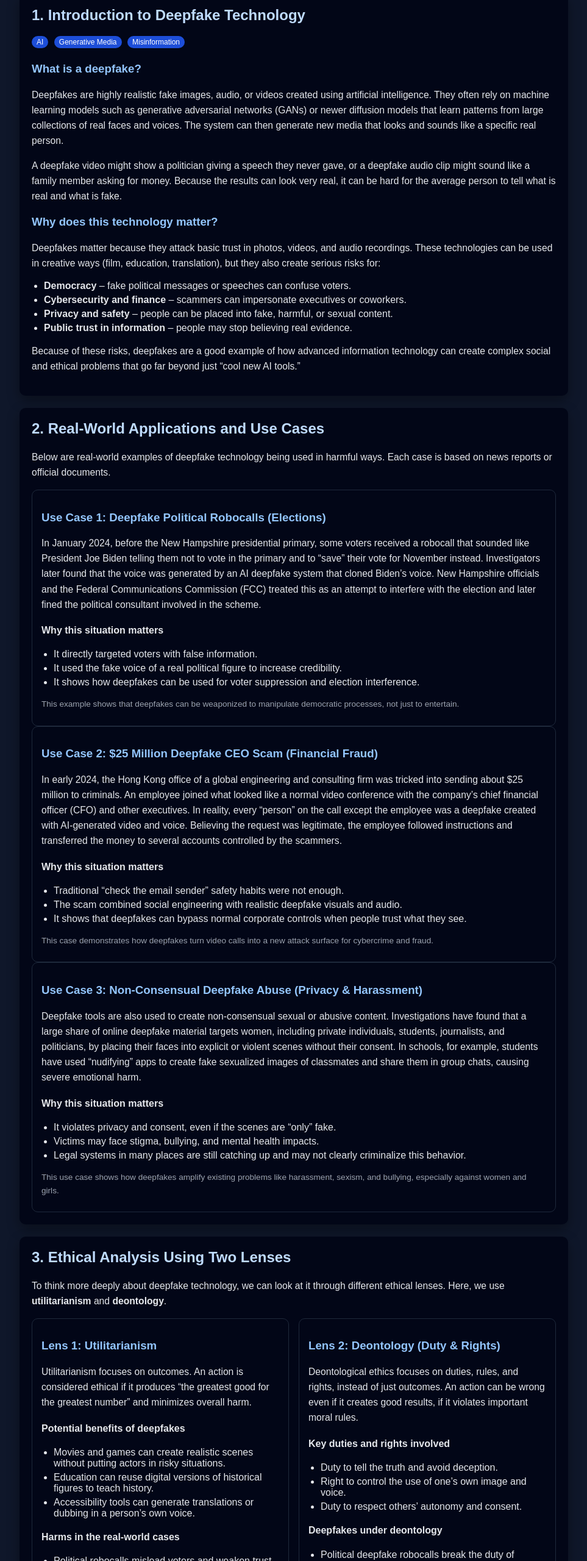
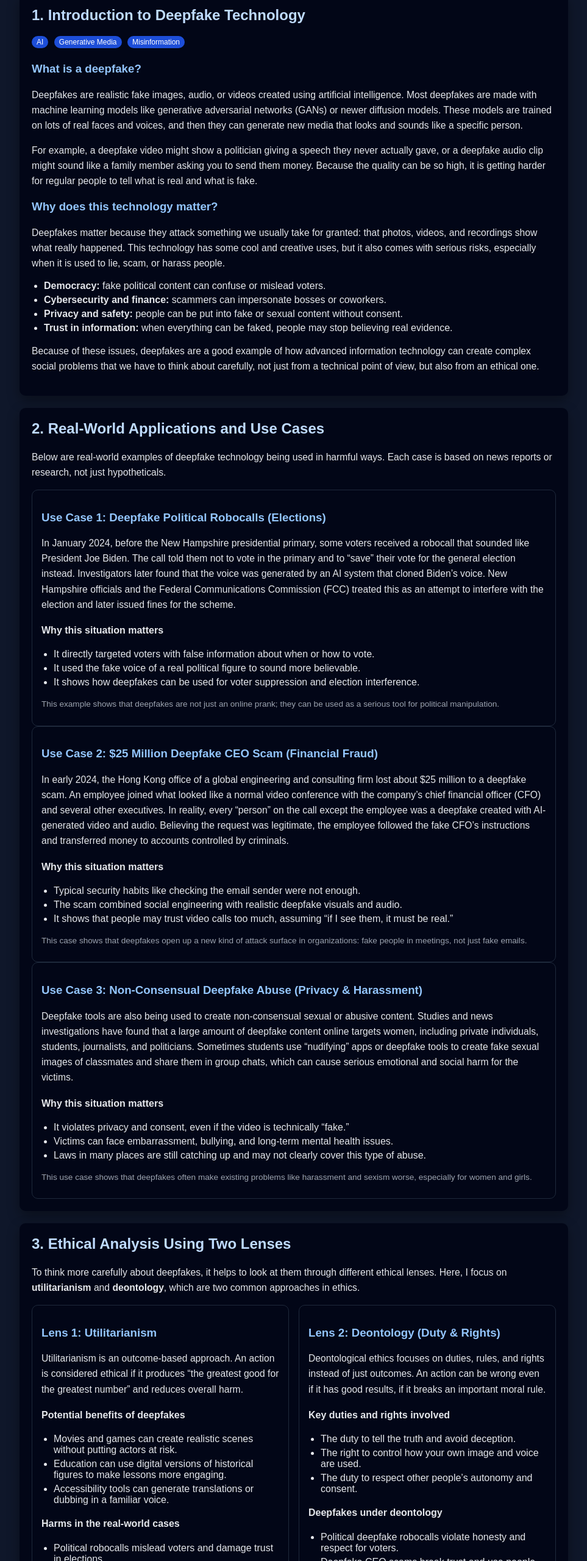
Before and after one commit to cmedina107/deepfake-final-project, a plain HTML site: page index.html in a window 1280 px wide. Shown: the part 240-2800 px from the top of the page at 61% size, without its empty margins (158-1121 px from the left). Drawn offline with Linux system fonts and the light colour scheme.

Commit message:
Update index.html

```diff
--- a/index.html
+++ b/index.html
@@ -113,8 +113,8 @@
   <header>
     <h1>Deepfakes & Society: Technology, Ethics, and Impact</h1>
     <p>
-      This website explores how AI-generated “deepfake” media works, where it is used in the real world,
-      the social and ethical problems it creates, and how we might reduce its harms.
+      In this project, I look at deepfake technology, how it is being used in the real world,
+      and why it raises serious social and ethical questions for all of us, not just people in tech.
     </p>
   </header>
 
@@ -137,34 +137,36 @@
 
       <h3>What is a deepfake?</h3>
       <p>
-        Deepfakes are highly realistic fake images, audio, or videos created using artificial intelligence.
-        They often rely on machine learning models such as generative adversarial networks (GANs) or newer
-        diffusion models that learn patterns from large collections of real faces and voices.
-        The system can then generate new media that looks and sounds like a specific real person.
+        Deepfakes are realistic fake images, audio, or videos created using artificial intelligence.
+        Most deepfakes are made with machine learning models like generative adversarial networks (GANs)
+        or newer diffusion models. These models are trained on lots of real faces and voices, and then
+        they can generate new media that looks and sounds like a specific person.
       </p>
 
       <p>
-        A deepfake video might show a politician giving a speech they never gave, or a deepfake audio clip
-        might sound like a family member asking for money. Because the results can look very real, it can be
-        hard for the average person to tell what is real and what is fake.
+        For example, a deepfake video might show a politician giving a speech they never actually gave,
+        or a deepfake audio clip might sound like a family member asking you to send them money.
+        Because the quality can be so high, it is getting harder for regular people to tell what is real
+        and what is fake.
       </p>
 
       <h3>Why does this technology matter?</h3>
       <p>
-        Deepfakes matter because they attack basic trust in photos, videos, and audio recordings.
-        These technologies can be used in creative ways (film, education, translation), but they also
-        create serious risks for:
+        Deepfakes matter because they attack something we usually take for granted: that photos, videos,
+        and recordings show what really happened. This technology has some cool and creative uses,
+        but it also comes with serious risks, especially when it is used to lie, scam, or harass people.
       </p>
       <ul>
-        <li><strong>Democracy</strong> – fake political messages or speeches can confuse voters.</li>
-        <li><strong>Cybersecurity and finance</strong> – scammers can impersonate executives or coworkers.</li>
-        <li><strong>Privacy and safety</strong> – people can be placed into fake, harmful, or sexual content.</li>
-        <li><strong>Public trust in information</strong> – people may stop believing real evidence.</li>
+        <li><strong>Democracy:</strong> fake political content can confuse or mislead voters.</li>
+        <li><strong>Cybersecurity and finance:</strong> scammers can impersonate bosses or coworkers.</li>
+        <li><strong>Privacy and safety:</strong> people can be put into fake or sexual content without consent.</li>
+        <li><strong>Trust in information:</strong> when everything can be faked, people may stop believing real evidence.</li>
       </ul>
 
       <p>
-        Because of these risks, deepfakes are a good example of how advanced information technology can create
-        complex social and ethical problems that go far beyond just “cool new AI tools.”
+        Because of these issues, deepfakes are a good example of how advanced information technology
+        can create complex social problems that we have to think about carefully, not just from a
+        technical point of view, but also from an ethical one.
       </p>
     </section>
 
@@ -173,75 +175,77 @@
       <h2>2. Real-World Applications and Use Cases</h2>
       <p>
         Below are real-world examples of deepfake technology being used in harmful ways.
-        Each case is based on news reports or official documents.
+        Each case is based on news reports or research, not just hypotheticals.
       </p>
 
       <div class="card">
         <h3>Use Case 1: Deepfake Political Robocalls (Elections)</h3>
         <p>
           In January 2024, before the New Hampshire presidential primary, some voters received a robocall
-          that sounded like President Joe Biden telling them not to vote in the primary and to “save” their vote
-          for November instead. Investigators later found that the voice was generated by an AI deepfake system
-          that cloned Biden’s voice. New Hampshire officials and the Federal Communications Commission (FCC)
-          treated this as an attempt to interfere with the election and later fined the political consultant
-          involved in the scheme.
+          that sounded like President Joe Biden. The call told them not to vote in the primary and to
+          “save” their vote for the general election instead. Investigators later found that the voice
+          was generated by an AI system that cloned Biden’s voice. New Hampshire officials and the
+          Federal Communications Commission (FCC) treated this as an attempt to interfere with the election
+          and later issued fines for the scheme.
         </p>
 
         <h4>Why this situation matters</h4>
         <ul>
-          <li>It directly targeted voters with false information.</li>
-          <li>It used the fake voice of a real political figure to increase credibility.</li>
+          <li>It directly targeted voters with false information about when or how to vote.</li>
+          <li>It used the fake voice of a real political figure to sound more believable.</li>
           <li>It shows how deepfakes can be used for voter suppression and election interference.</li>
         </ul>
 
         <p class="footer-note">
-          This example shows that deepfakes can be weaponized to manipulate democratic processes, not just to entertain.
+          This example shows that deepfakes are not just an online prank; they can be used as a serious tool
+          for political manipulation.
         </p>
       </div>
 
       <div class="card">
         <h3>Use Case 2: $25 Million Deepfake CEO Scam (Financial Fraud)</h3>
         <p>
-          In early 2024, the Hong Kong office of a global engineering and consulting firm was tricked into
-          sending about $25 million to criminals. An employee joined what looked like a normal video conference
-          with the company’s chief financial officer (CFO) and other executives. In reality, every “person”
-          on the call except the employee was a deepfake created with AI-generated video and voice.
-          Believing the request was legitimate, the employee followed instructions and transferred the money
-          to several accounts controlled by the scammers.
+          In early 2024, the Hong Kong office of a global engineering and consulting firm lost about
+          $25 million to a deepfake scam. An employee joined what looked like a normal video conference
+          with the company’s chief financial officer (CFO) and several other executives. In reality,
+          every “person” on the call except the employee was a deepfake created with AI-generated video
+          and audio. Believing the request was legitimate, the employee followed the fake CFO’s instructions
+          and transferred money to accounts controlled by criminals.
         </p>
 
         <h4>Why this situation matters</h4>
         <ul>
-          <li>Traditional “check the email sender” safety habits were not enough.</li>
+          <li>Typical security habits like checking the email sender were not enough.</li>
           <li>The scam combined social engineering with realistic deepfake visuals and audio.</li>
-          <li>It shows that deepfakes can bypass normal corporate controls when people trust what they see.</li>
+          <li>It shows that people may trust video calls too much, assuming “if I see them, it must be real.”</li>
         </ul>
 
         <p class="footer-note">
-          This case demonstrates how deepfakes turn video calls into a new attack surface for cybercrime and fraud.
+          This case shows that deepfakes open up a new kind of attack surface in organizations:
+          fake people in meetings, not just fake emails.
         </p>
       </div>
 
       <div class="card">
         <h3>Use Case 3: Non-Consensual Deepfake Abuse (Privacy & Harassment)</h3>
         <p>
-          Deepfake tools are also used to create non-consensual sexual or abusive content.
-          Investigations have found that a large share of online deepfake material targets women, including
-          private individuals, students, journalists, and politicians, by placing their faces into explicit or
-          violent scenes without their consent. In schools, for example, students have used “nudifying” apps
-          to create fake sexualized images of classmates and share them in group chats, causing severe emotional harm.
+          Deepfake tools are also being used to create non-consensual sexual or abusive content.
+          Studies and news investigations have found that a large amount of deepfake content online
+          targets women, including private individuals, students, journalists, and politicians.
+          Sometimes students use “nudifying” apps or deepfake tools to create fake sexual images of classmates
+          and share them in group chats, which can cause serious emotional and social harm for the victims.
         </p>
 
         <h4>Why this situation matters</h4>
         <ul>
-          <li>It violates privacy and consent, even if the scenes are “only” fake.</li>
-          <li>Victims may face stigma, bullying, and mental health impacts.</li>
-          <li>Legal systems in many places are still catching up and may not clearly criminalize this behavior.</li>
+          <li>It violates privacy and consent, even if the video is technically “fake.”</li>
+          <li>Victims can face embarrassment, bullying, and long-term mental health issues.</li>
+          <li>Laws in many places are still catching up and may not clearly cover this type of abuse.</li>
         </ul>
 
         <p class="footer-note">
-          This use case shows how deepfakes amplify existing problems like harassment, sexism, and bullying,
-          especially against women and girls.
+          This use case shows that deepfakes often make existing problems like harassment and sexism worse,
+          especially for women and girls.
         </p>
       </div>
     </section>
@@ -250,65 +254,66 @@
     <section id="ethics">
       <h2>3. Ethical Analysis Using Two Lenses</h2>
       <p>
-        To think more deeply about deepfake technology, we can look at it through different ethical lenses.
-        Here, we use <strong>utilitarianism</strong> and <strong>deontology</strong>.
+        To think more carefully about deepfakes, it helps to look at them through different ethical lenses.
+        Here, I focus on <strong>utilitarianism</strong> and <strong>deontology</strong>, which are two common
+        approaches in ethics.
       </p>
 
       <div class="two-column">
         <div class="card">
           <h3>Lens 1: Utilitarianism</h3>
           <p>
-            Utilitarianism focuses on outcomes. An action is considered ethical if it produces
-            “the greatest good for the greatest number” and minimizes overall harm.
+            Utilitarianism is an outcome-based approach. An action is considered ethical if it produces
+            “the greatest good for the greatest number” and reduces overall harm.
           </p>
 
           <h4>Potential benefits of deepfakes</h4>
           <ul>
-            <li>Movies and games can create realistic scenes without putting actors in risky situations.</li>
-            <li>Education can reuse digital versions of historical figures to teach history.</li>
-            <li>Accessibility tools can generate translations or dubbing in a person’s own voice.</li>
+            <li>Movies and games can create realistic scenes without putting actors at risk.</li>
+            <li>Education can use digital versions of historical figures to make lessons more engaging.</li>
+            <li>Accessibility tools can generate translations or dubbing in a familiar voice.</li>
           </ul>
 
           <h4>Harms in the real-world cases</h4>
           <ul>
-            <li>Political robocalls mislead voters and weaken trust in elections.</li>
-            <li>Deepfake scams cause huge financial losses and damage to organizations.</li>
-            <li>Non-consensual deepfake abuse harms victims’ mental health and reputation.</li>
+            <li>Political robocalls mislead voters and damage trust in elections.</li>
+            <li>Deepfake scams cause huge financial losses and stress for employees.</li>
+            <li>Non-consensual deepfake abuse harms victims’ mental health and reputations.</li>
           </ul>
 
           <p>
-            From a utilitarian perspective, the current balance of harms and benefits is negative.
-            The large-scale damage to trust, democracy, and individual well-being outweighs the
-            entertainment and convenience benefits. Under this lens, deepfakes as they are being
-            used today are ethically unjustified unless strong safeguards are put in place.
+            From a utilitarian point of view, the current balance of deepfake uses seems negative.
+            Right now, the large-scale harms to trust, democracy, and individual well-being outweigh
+            the entertainment and convenience benefits. Under this lens, deepfakes are not ethically
+            acceptable unless strong protections are added to reduce the harms.
           </p>
         </div>
 
         <div class="card">
           <h3>Lens 2: Deontology (Duty & Rights)</h3>
           <p>
-            Deontological ethics focuses on duties, rules, and rights, instead of just outcomes.
-            An action can be wrong even if it creates good results, if it violates important moral rules.
+            Deontological ethics focuses on duties, rules, and rights instead of just outcomes.
+            An action can be wrong even if it has good results, if it breaks an important moral rule.
           </p>
 
           <h4>Key duties and rights involved</h4>
           <ul>
-            <li>Duty to tell the truth and avoid deception.</li>
-            <li>Right to control the use of one’s own image and voice.</li>
-            <li>Duty to respect others’ autonomy and consent.</li>
+            <li>The duty to tell the truth and avoid deception.</li>
+            <li>The right to control how your own image and voice are used.</li>
+            <li>The duty to respect other people’s autonomy and consent.</li>
           </ul>
 
           <h4>Deepfakes under deontology</h4>
           <ul>
-            <li>Political deepfake robocalls break the duty of honesty and respect for voters.</li>
-            <li>Deepfake CEO scams deceive employees and violate trust and fairness.</li>
-            <li>Non-consensual deepfake images ignore the victim’s right to consent and privacy.</li>
+            <li>Political deepfake robocalls violate honesty and respect for voters.</li>
+            <li>Deepfake CEO scams break trust and use people as tools to move money.</li>
+            <li>Non-consensual deepfake images ignore victims’ rights to privacy and consent.</li>
           </ul>
 
           <p>
-            Under a deontological lens, many current uses of deepfakes are “wrong in themselves”
-            because they rely on deception and disrespect people’s rights, even if some people
-            argue that there are benefits.
+            From a deontological perspective, many current uses of deepfakes are “wrong in themselves,”
+            even if someone argues they have side benefits (like going viral or making money).
+            They rely on deception and disrespect people’s basic rights.
           </p>
         </div>
       </div>
@@ -318,29 +323,31 @@
     <section id="discussion">
       <h2>4. Social and Political Implications</h2>
       <p>
-        Deepfake technology does not exist in isolation. It interacts with social media, politics,
-        law, and everyday relationships. Some major implications include:
+        Deepfake technology doesn’t exist in a vacuum. It fits into a bigger system that includes
+        social media, politics, law, and everyday relationships. Some key implications include:
       </p>
 
       <ul>
         <li>
-          <strong>Erosion of trust in evidence:</strong> If any video or audio can be faked,
-          people may stop trusting real recordings. This hurts journalism, courts, and historical records.
+          <strong>Erosion of trust in evidence:</strong> If any video or audio clip might be fake,
+          people may stop trusting real recordings. This hurts journalism, court cases, and even
+          how we remember important events.
         </li>
         <li>
-          <strong>Democracy and elections:</strong> Deepfakes make it easier to spread fake speeches,
-          fake endorsements, and fake scandals, especially close to elections when fact-checking time is limited.
+          <strong>Democracy and elections:</strong> Deepfakes can be used to push fake speeches,
+          fake endorsements, and fake scandals, especially right before an election when there isn’t
+          much time to fact-check.
         </li>
         <li>
-          <strong>Cybercrime and scams:</strong> Attackers can imitate bosses, coworkers, or family members
-          to push people into sending money or sharing sensitive information.
+          <strong>Cybercrime and scams:</strong> Attackers can pretend to be bosses, coworkers, or
+          family members to get people to send money or share private information.
         </li>
         <li>
-          <strong>Unequal impact:</strong> Women, minorities, and public figures are often targeted more
-          heavily by deepfake abuse, which can reinforce existing power imbalances.
+          <strong>Unequal impact:</strong> Women and minorities are more often targeted by deepfake abuse,
+          which can reinforce existing inequalities and discrimination.
         </li>
         <li>
-          <strong>Legal gaps:</strong> Laws in many countries were written before deepfakes existed,
+          <strong>Legal gaps:</strong> Many legal systems were created before deepfakes existed,
           so it is not always clear how to punish or prevent this kind of harm.
         </li>
       </ul>
@@ -350,34 +357,35 @@
     <section id="recommendations">
       <h2>5. Recommendations for Less Harmful Use</h2>
       <p>
-        To reduce the harms of deepfake technology, we can combine technical, educational, and policy strategies.
+        Deepfakes are probably not going away, so the question becomes how to reduce the harm.
+        A mix of technical, educational, and policy solutions is likely needed.
       </p>
 
       <h3>Technical Strategies</h3>
       <ul>
-        <li>Require platforms to label or watermark AI-generated media when possible.</li>
-        <li>Invest in deepfake detection tools and make them available to journalists, election officials, and banks.</li>
-        <li>Improve identity verification for high-risk actions (large money transfers, sensitive meetings).</li>
+        <li>Require platforms to label or watermark AI-generated media when they can detect it.</li>
+        <li>Invest in deepfake detection tools and share them with journalists, election officials, and banks.</li>
+        <li>Use strong identity verification for high-risk actions, such as large money transfers or executive approvals.</li>
       </ul>
 
       <h3>Educational Strategies</h3>
       <ul>
-        <li>Teach media literacy in schools so students learn to question suspicious videos and audio.</li>
-        <li>Train employees about AI-based scams and how to verify unusual requests.</li>
-        <li>Raise public awareness that “seeing is not always believing” in the age of AI.</li>
+        <li>Add media literacy to school curricula so students learn to question suspicious videos and audio.</li>
+        <li>Train employees about AI-based scams and encourage them to double-check unusual requests.</li>
+        <li>Raise public awareness that “seeing something” online does not automatically mean it is real.</li>
       </ul>
 
       <h3>Policy and Legal Strategies</h3>
       <ul>
         <li>Update laws to clearly criminalize non-consensual deepfake pornography and identity abuse.</li>
-        <li>Regulate political deepfakes, such as requiring clear labels or banning deceptive election-related uses.</li>
-        <li>Encourage international cooperation, since deepfakes spread across borders very easily.</li>
+        <li>Regulate political deepfakes by requiring clear labels or limiting deceptive uses in campaigns.</li>
+        <li>Encourage international cooperation, since deepfake content can spread across countries instantly.</li>
       </ul>
 
       <p>
-        Deepfake technology itself is not automatically “good” or “bad,” but current uses create serious risks.
-        With stronger rules, better tools, and more awareness, societies can gain some of the creative benefits
-        of this technology while limiting its most harmful impacts.
+        Overall, deepfake technology has both creative potential and serious dangers.
+        Right now, many of the most visible uses are harmful. With better rules, better tools,
+        and more awareness, it may be possible to keep some of the benefits while reducing the worst risks.
       </p>
     </section>
 
@@ -385,7 +393,7 @@
     <section id="references">
       <h2>6. References (Real-World Sources)</h2>
       <p>
-        Below are some of the sources that discuss the examples and issues on this site:
+        These sources discuss the examples and issues covered on this site:
       </p>
       <ul>
         <li>
@@ -411,7 +419,8 @@
       </ul>
 
       <p class="footer-note">
-        This site is for educational purposes and summarizes public reporting and research on deepfake technology.
+        This site is for educational purposes for a college course on IT and ethics.
+        It summarizes public reporting and research on deepfake technology and its social impacts.
       </p>
     </section>
   </main>
```
